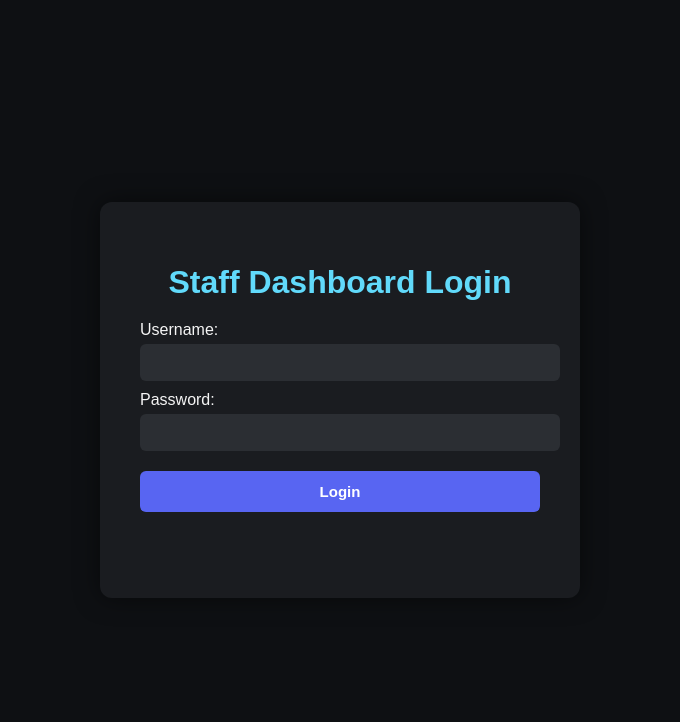
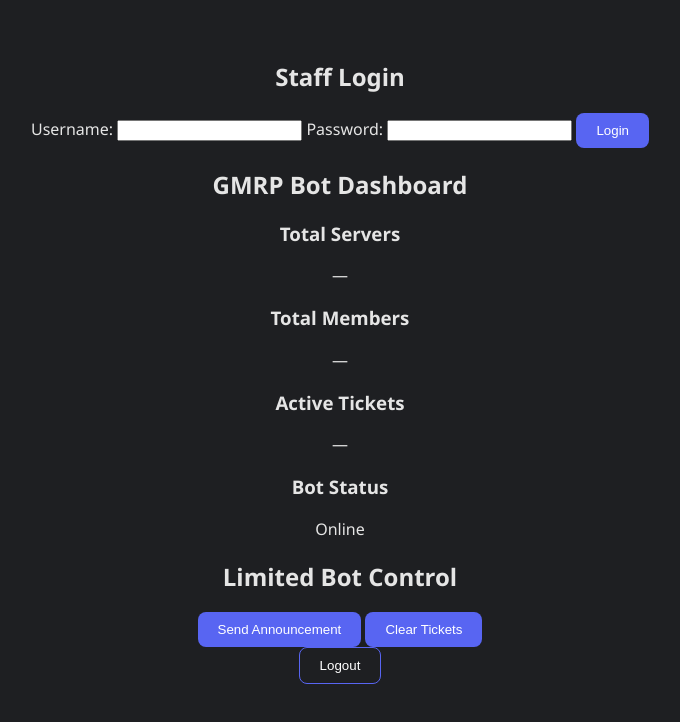
Before and after one commit to vampire1modding/nicknamebotsite, a plain HTML site: page dashboard.html in a window 1280 px wide. Shown: the whole page, without its empty margins (300-980 px from the left). Drawn offline with Linux system fonts and the light colour scheme.

Commit message:
Update dashboard.html

```diff
--- a/dashboard.html
+++ b/dashboard.html
@@ -1,185 +1,54 @@
-<!DOCTYPE html>
+<!doctype html>
 <html lang="en">
 <head>
-  <meta charset="UTF-8" />
-  <meta name="viewport" content="width=device-width, initial-scale=1.0" />
-  <title>GMRP Staff Dashboard</title>
-  <style>
-    body {
-      font-family: "Poppins", sans-serif;
-      background-color: #0e1013;
-      color: #f5f5f5;
-      display: flex;
-      justify-content: center;
-      align-items: center;
-      height: 100vh;
-      margin: 0;
-    }
+<meta charset="utf-8" />
+<meta name="viewport" content="width=device-width,initial-scale=1" />
+<title>Staff Dashboard — GMRP Bot</title>
+<link rel="stylesheet" href="style.css" />
+</head>
+<body class="dark">
+  <main class="dashboard">
+    <section id="loginSection" class="container">
+      <h1>Staff Login</h1>
+      <form id="loginForm">
+        <label>Username: <input type="text" id="username" required /></label>
+        <label>Password: <input type="password" id="password" required /></label>
+        <button type="submit" class="btn btn-primary">Login</button>
+        <div id="loginError" class="error"></div>
+      </form>
+    </section>
 
-    .dashboard-container, .dashboard {
-      background-color: #1a1c20;
-      padding: 40px;
-      border-radius: 12px;
-      box-shadow: 0 0 25px rgba(0, 0, 0, 0.5);
-      width: 400px;
-      max-width: 90%;
-      text-align: center;
-    }
-
-    h1 {
-      margin-bottom: 20px;
-      color: #61dafb;
-    }
-
-    label {
-      display: block;
-      text-align: left;
-      margin: 10px 0 5px;
-      font-weight: 500;
-    }
-
-    input {
-      width: 100%;
-      padding: 10px;
-      border: none;
-      border-radius: 6px;
-      background-color: #2b2e33;
-      color: white;
-      font-size: 15px;
-      outline: none;
-    }
-
-    button {
-      width: 100%;
-      margin-top: 20px;
-      padding: 12px;
-      border: none;
-      border-radius: 6px;
-      font-weight: 600;
-      cursor: pointer;
-      font-size: 15px;
-    }
-
-    .btn-primary {
-      background-color: #5865f2;
-      color: white;
-      transition: background-color 0.2s ease;
-    }
-
-    .btn-primary:hover {
-      background-color: #4752c4;
-    }
-
-    .btn-ghost {
-      background-color: transparent;
-      border: 1px solid #5865f2;
-      color: #5865f2;
-    }
-
-    .error {
-      color: #ff6b6b;
-      margin-top: 10px;
-      min-height: 20px;
-    }
-
-    .dash-grid {
-      display: grid;
-      grid-template-columns: 1fr;
-      gap: 20px;
-      margin-top: 25px;
-    }
-
-    .dash-card {
-      background-color: #22252b;
-      padding: 20px;
-      border-radius: 10px;
-      text-align: left;
-    }
-
-    .dash-card h3 {
-      color: #61dafb;
-    }
-
-    ul {
-      padding-left: 20px;
-    }
-  </style>
-</head>
-<body>
-  <!-- LOGIN SCREEN -->
-  <div class="dashboard-container" id="loginContainer">
-    <h1>Staff Dashboard Login</h1>
-    <form id="loginForm">
-      <label for="username">Username:</label>
-      <input type="text" id="username" required />
-      <label for="password">Password:</label>
-      <input type="password" id="password" required />
-      <button type="submit" class="btn-primary">Login</button>
-    </form>
-    <p id="errorMsg" class="error"></p>
-  </div>
-
-  <!-- DASHBOARD -->
-  <div class="dashboard" id="dashboard" style="display:none;">
-    <h1>Welcome, GMRP Staff</h1>
-    <p>You are logged in as staff. Use the tools below to manage GMRP operations.</p>
-
-    <div class="dash-grid">
-      <div class="dash-card">
-        <h3>Server Stats</h3>
-        <ul>
-          <li>Active Servers: 24</li>
-          <li>Users Managed: 1,520</li>
-          <li>Commands Processed: 28,042</li>
-        </ul>
+    <section id="dashboardSection" class="container hidden">
+      <h1>GMRP Bot Dashboard</h1>
+      <div class="dashboard-cards">
+        <div class="card">
+          <h3>Total Servers</h3>
+          <p id="totalServers">—</p>
+        </div>
+        <div class="card">
+          <h3>Total Members</h3>
+          <p id="totalMembers">—</p>
+        </div>
+        <div class="card">
+          <h3>Active Tickets</h3>
+          <p id="activeTickets">—</p>
+        </div>
+        <div class="card">
+          <h3>Bot Status</h3>
+          <p id="botStatus">Online</p>
+        </div>
       </div>
 
-      <div class="dash-card">
-        <h3>Recent Activity</h3>
-        <p>- User “Alpha#4321” updated nickname<br>
-           - Ticket #213 claimed by “Cheddar”<br>
-           - New department linked: GMRP Support</p>
+      <div class="bot-control">
+        <h2>Limited Bot Control</h2>
+        <button class="btn" onclick="alert('Command sent!')">Send Announcement</button>
+        <button class="btn" onclick="alert('Command sent!')">Clear Tickets</button>
       </div>
 
-      <div class="dash-card">
-        <h3>Staff Tools</h3>
-        <button class="btn-primary">Manage Servers</button>
-        <button class="btn-primary">Review Logs</button>
-        <button class="btn-primary">Announcements</button>
-      </div>
-    </div>
+      <button class="btn btn-ghost" onclick="logout()">Logout</button>
+    </section>
+  </main>
 
-    <button class="btn-ghost" id="logoutBtn">Logout</button>
-  </div>
-
-  <script>
-    document.addEventListener("DOMContentLoaded", () => {
-      const form = document.getElementById("loginForm");
-      const loginContainer = document.getElementById("loginContainer");
-      const dashboard = document.getElementById("dashboard");
-      const errorMsg = document.getElementById("errorMsg");
-      const logoutBtn = document.getElementById("logoutBtn");
-
-      form.addEventListener("submit", (e) => {
-        e.preventDefault();
-        const username = document.getElementById("username").value.trim();
-        const password = document.getElementById("password").value.trim();
-
-        if (username === "GMRPSTAFF" && password === "GMRPSTAFF") {
-          loginContainer.style.display = "none";
-          dashboard.style.display = "block";
-          errorMsg.textContent = "";
-        } else {
-          errorMsg.textContent = "Incorrect username or password.";
-        }
-      });
-
-      logoutBtn.addEventListener("click", () => {
-        dashboard.style.display = "none";
-        loginContainer.style.display = "block";
-        form.reset();
-      });
-    });
-  </script>
+<script src="dashboard.js"></script>
 </body>
 </html>
```
